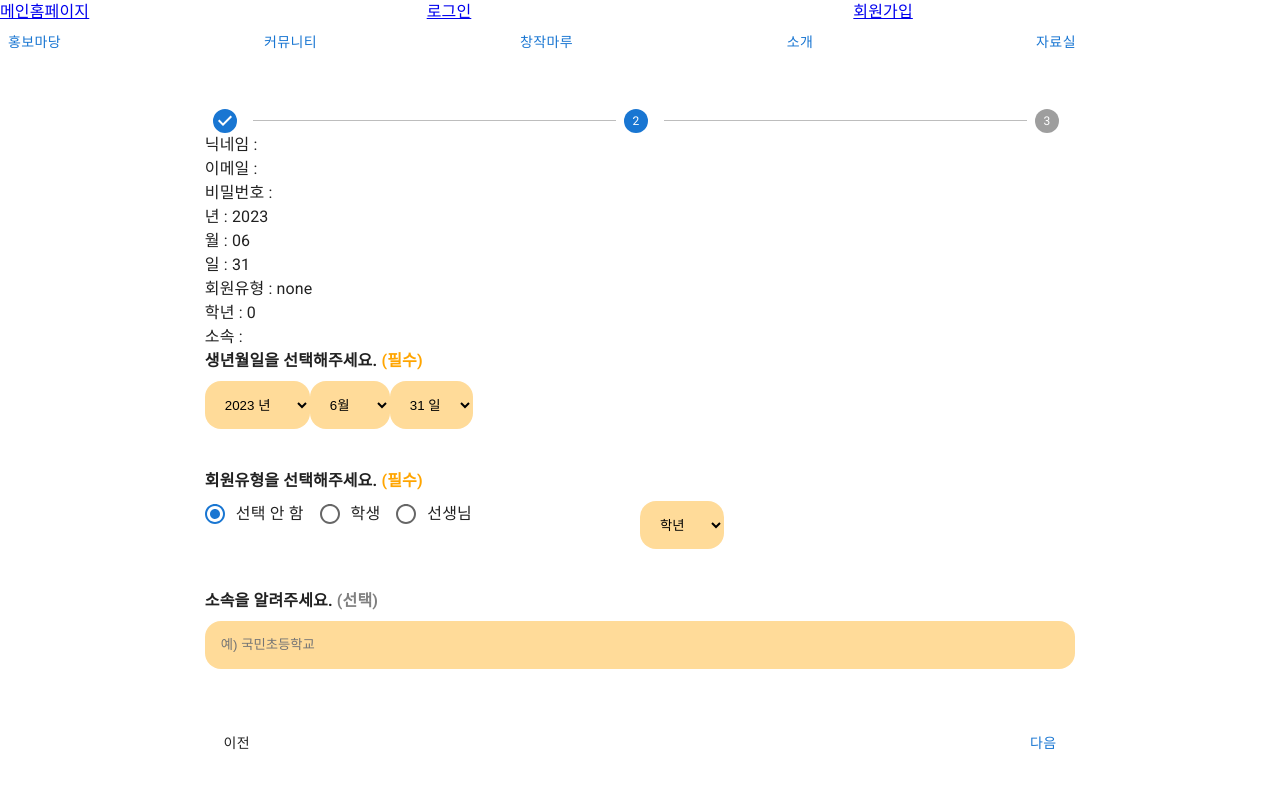
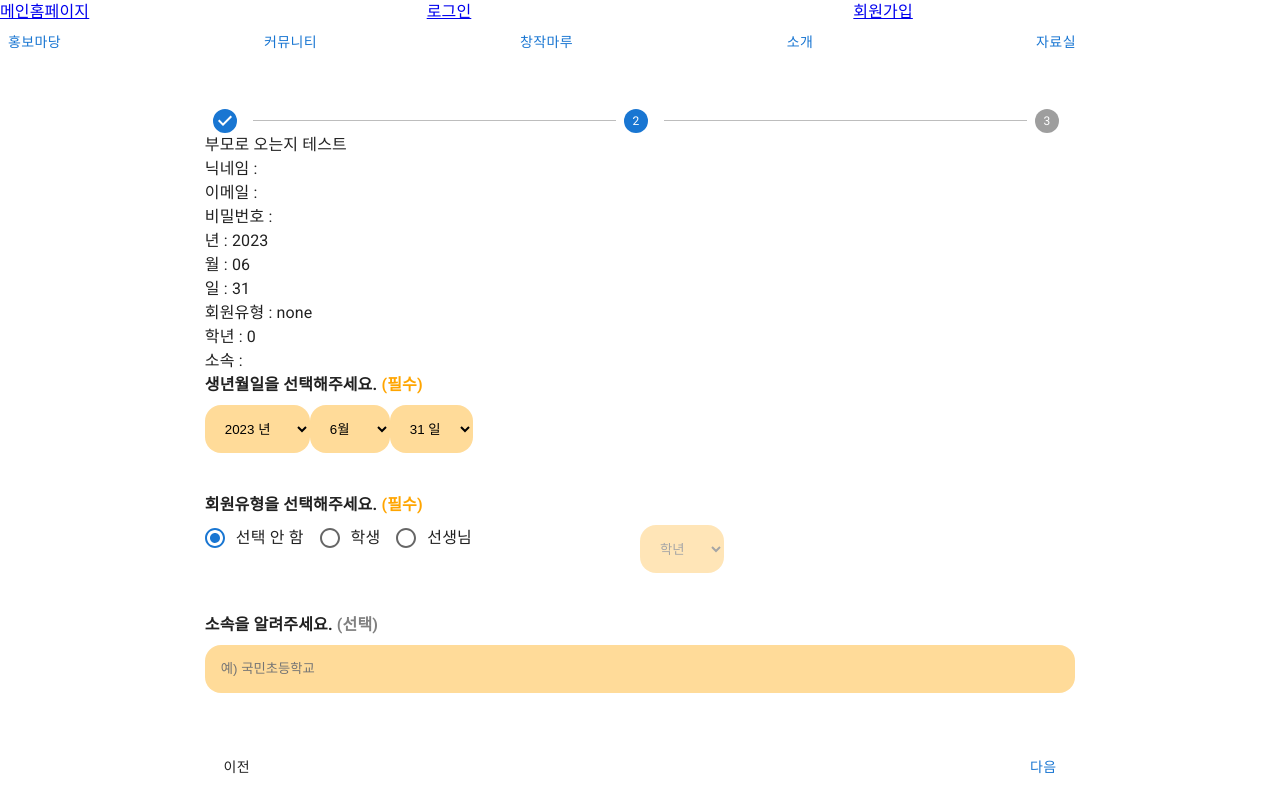
Before and after one commit to No-Devides-Found/digiteo-frontend, a React (Create React App) app: page /signup in a window 1280 px wide. Both pictures are taken after a click on the button "다음". Built offline with nearby package versions, Linux system fonts and the light colour scheme.

Commit message:
학년 disabled

```diff
--- a/src/pages/Signup/Signup.jsx
+++ b/src/pages/Signup/Signup.jsx
@@ -11,25 +11,35 @@ import Step3Content from "./Step3";
 const steps = ["", "", ""];
 
 const Signup = () => {
+  // 상태 관리 초기값 세팅
   // 하위 컴포넌트에서 입력받을 회원가입 정보
-  const [nickname, setNickname] = useState(""); //닉네임
-  const [email, setEmail] = useState(""); //이메일
-  const [password, setPassword] = useState(""); //비밀번호
-  const [password2, setPassword2] = useState(""); //비밀번호 재확인
+  const [nickname, setNickname] = useState(""); //닉네임 (필수)
+  const [email, setEmail] = useState(""); //이메일 (필수)
+  const [password, setPassword] = useState(""); //비밀번호 (필수)
+  const [password2, setPassword2] = useState(""); //비밀번호 재확인 (필수)
 
   const date = new Date(Date.now());
-  const [year, setYear] = useState(String(date.getFullYear())); //년도
-  const [month, setMonth] = useState(String(date.getMonth()).padStart(2, "0")); //월
-  const [day, setDay] = useState(String(date.getDate()).padStart(2, "0")); //일
+  const [year, setYear] = useState(String(date.getFullYear())); //년도 (필수)
+  const [month, setMonth] = useState(String(date.getMonth()).padStart(2, "0")); //월 (필수)
+  const [day, setDay] = useState(String(date.getDate()).padStart(2, "0")); //일 (필수)
 
-  const [identity, setIdentity] = useState("none"); //회원유형
+  const [identity, setIdentity] = useState("none"); //회원유형 (필수)
   const [grade, setGrade] = useState("0");
   const [school, setSchool] = useState(""); //소속
+
+  //오류 메세지 전달을 위한 상태값 세팅
+  const [emailMessage, setEmailMessage] = useState("");
+  const [passwordMessage, setPasswordMessage] = useState("");
+  const [password2Message, setPassword2Message] = useState("");
+  const [birthMessage, setBrithMessage] = useState("");
+  const [identityMessage, setIdentityMessage] = useState("");
 
   //required 입력사항 검사
   const checkPage = () => {
     console.log("check password");
+
     if (activeStep === 0) {
+      console.log('this is step 0')
       if (nickname === "" || email === "" || password === "") {
         alert("필수값을 입력해주세요.");
         handleBack();
@@ -63,6 +73,7 @@ const Signup = () => {
         department: school,
       },
     };
+    console.log(user)
 
     Axios.post("/accounts/dj-rest-auth/registration", user)
       .then((res) => {
@@ -143,7 +154,10 @@ const Signup = () => {
   };
 
   // 다음 스텝으로 넘어가는 함수
-  const handleNext = () => {
+  const handleNext = (step) => {
+    if(step === 0){
+      console.log('step0');
+    }
     let newSkipped = new Set(skipped); //newSkipped === skipped set객체
 
     //현재 step이 skipped 세트(집합)에 포함되는지 확인(이전에 스킵되었는지 확인하는 것)
@@ -177,7 +191,7 @@ const Signup = () => {
   // 회원가입 완료 후 시작하기 - 일단 메인 홈페이지로
   const handleStart = () => {
     // setActiveStep(0);
-    window.location.replace("/"); // App.js에서 /로 라우팅 필요
+    window.location.replace(""); // App.js에서 /로 라우팅 필요
   };
 
   return (
@@ -214,6 +228,7 @@ const Signup = () => {
           <React.Fragment>
             <div className="testing">
               <div>
+                부모로 오는지 테스트
                 <div>닉네임 : {nickname}</div>
                 <div>이메일 : {email}</div>
                 <div>비밀번호 : {password}</div>
--- a/src/pages/Signup/Step2.jsx
+++ b/src/pages/Signup/Step2.jsx
@@ -157,7 +157,31 @@ const Step2Content = ({
               />
             </RadioGroup>
           </Grid>
+
           <Grid item xs>
+            {
+              identity === "none"
+
+              ?
+                <select
+                  disabled
+                  className="selectWrap"
+                  id="grade"
+                  onChange={(e) => {
+                    setGrade(e.target.value);
+
+                  }}
+                  value={grade}
+                >
+                  <option value="0">학년</option>
+                  <option value="1">1학년</option>
+                  <option value="2">2학년</option>
+                  <option value="3">3학년</option>
+                  <option value="4">4학년</option>
+                  <option value="5">5학년</option>
+                  <option value="6">6학년</option>
+                </select>
+             :
               <select
                 className="selectWrap"
                 id="grade"
@@ -174,6 +198,9 @@ const Step2Content = ({
                 <option value="5">5학년</option>
                 <option value="6">6학년</option>
               </select>
+
+            }
+
           </Grid>
         </Grid>
       </div>
```
Lines whose indentation alone changed are shown as unchanged.
